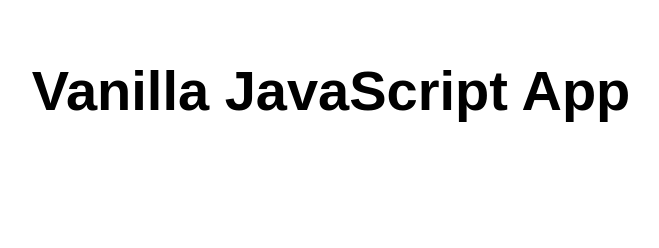
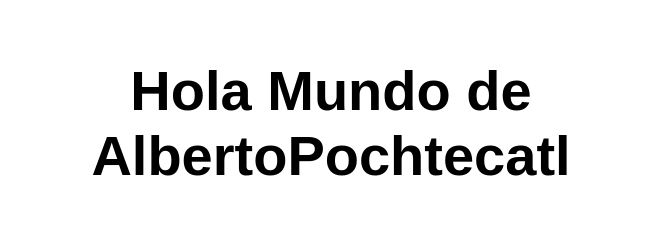
Before and after one commit to AlbertoPochtecatl/primRepositorio, a website: page src/index.html in a window 1280 px wide. Shown: the whole page, without its empty margins (309-968 px from the left). Drawn offline with Linux system fonts and the light colour scheme.

Commit message:
//etiquetado

```diff
--- a/src/index.html
+++ b/src/index.html
@@ -10,7 +10,7 @@
 
 <body>
   <main>
-    <h1>Vanilla JavaScript App</h1>
+    <h1>Hola Mundo de AlbertoPochtecatl</h1>
   </main>
 </body>
 
```
